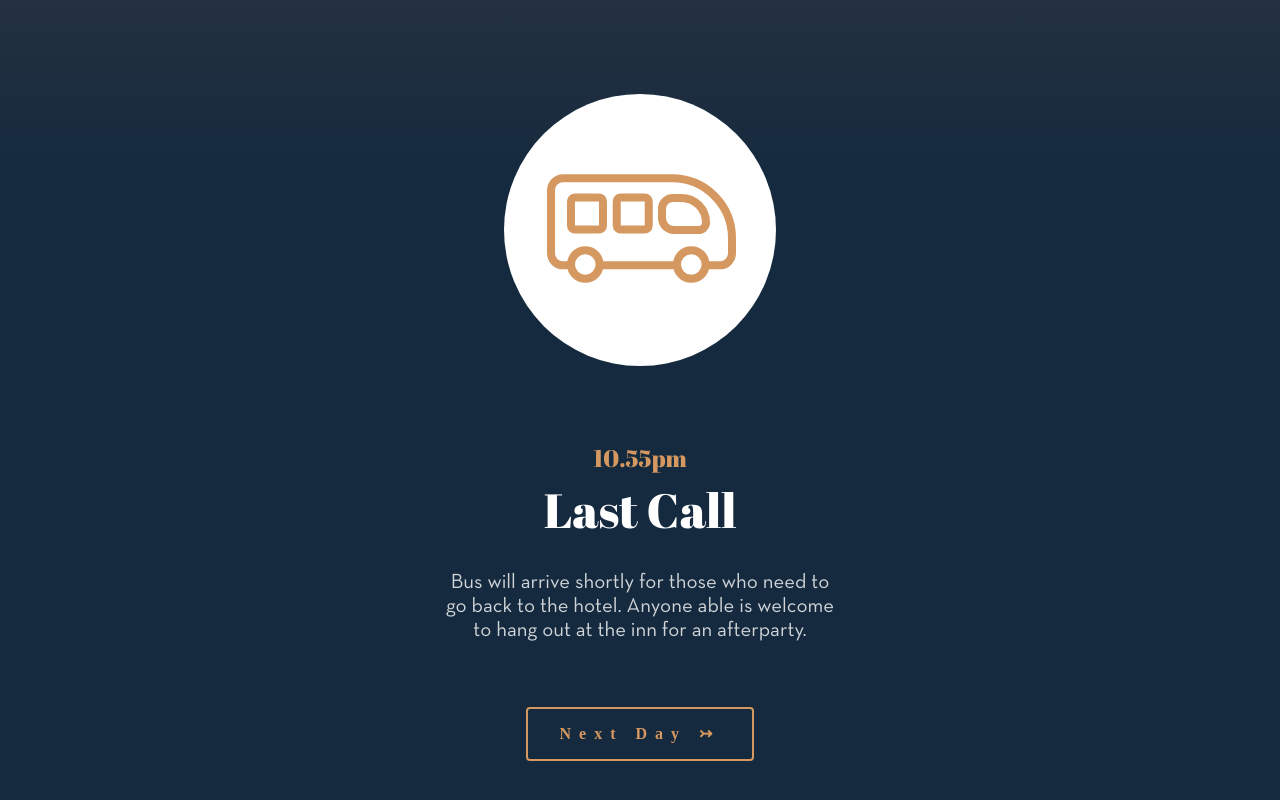
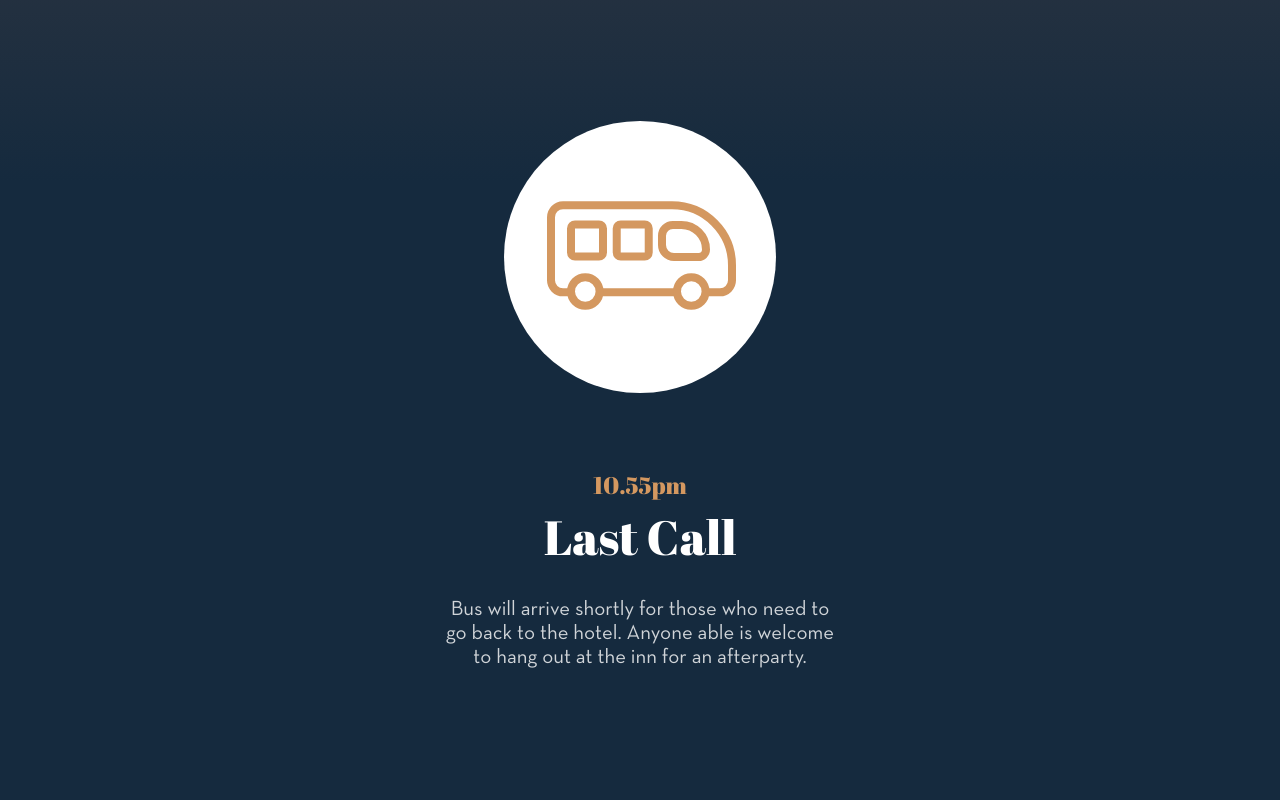
Before and after one commit to laxgoalie392/weddingschedule, a website built with Parcel: page wedding.html in a window 1280 px wide. Shown: the part 6473-7273 px from the top of the page. Built offline with nearby package versions, Linux system fonts and the light colour scheme.

Commit message:
wedding.html updates

```diff
--- a/wedding.html
+++ b/wedding.html
@@ -197,7 +197,6 @@
       <h2>Last Call</h2>
       <p class="description">Bus will arrive shortly for those who need to go back to the hotel. Anyone able is welcome to hang out at the inn for an afterparty. <br />
       </p>
-      <button onclick="window.location.href='saturday.html';">Next Day ↣</button>
     </section>
   </div>
 </main>
```
